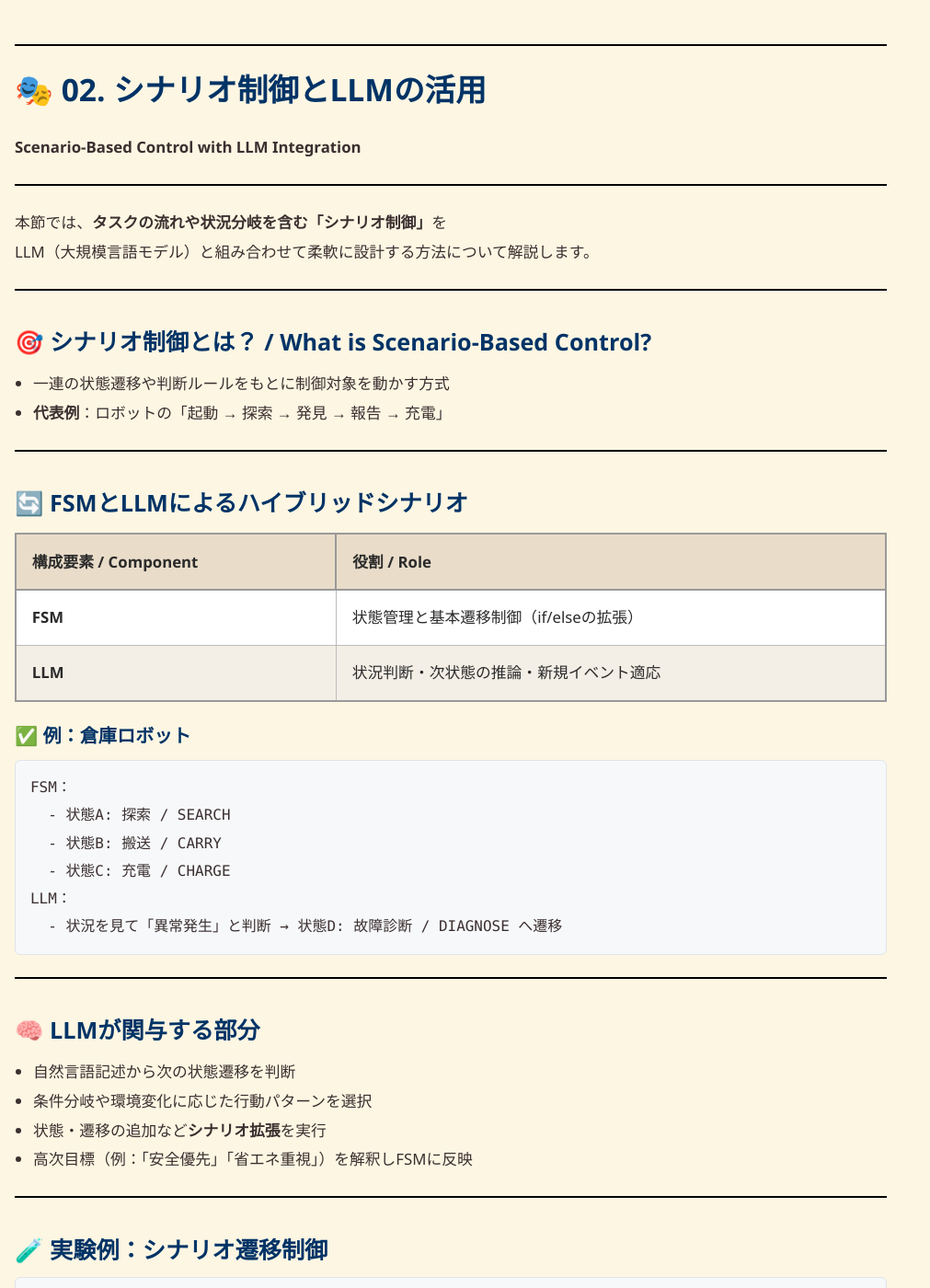
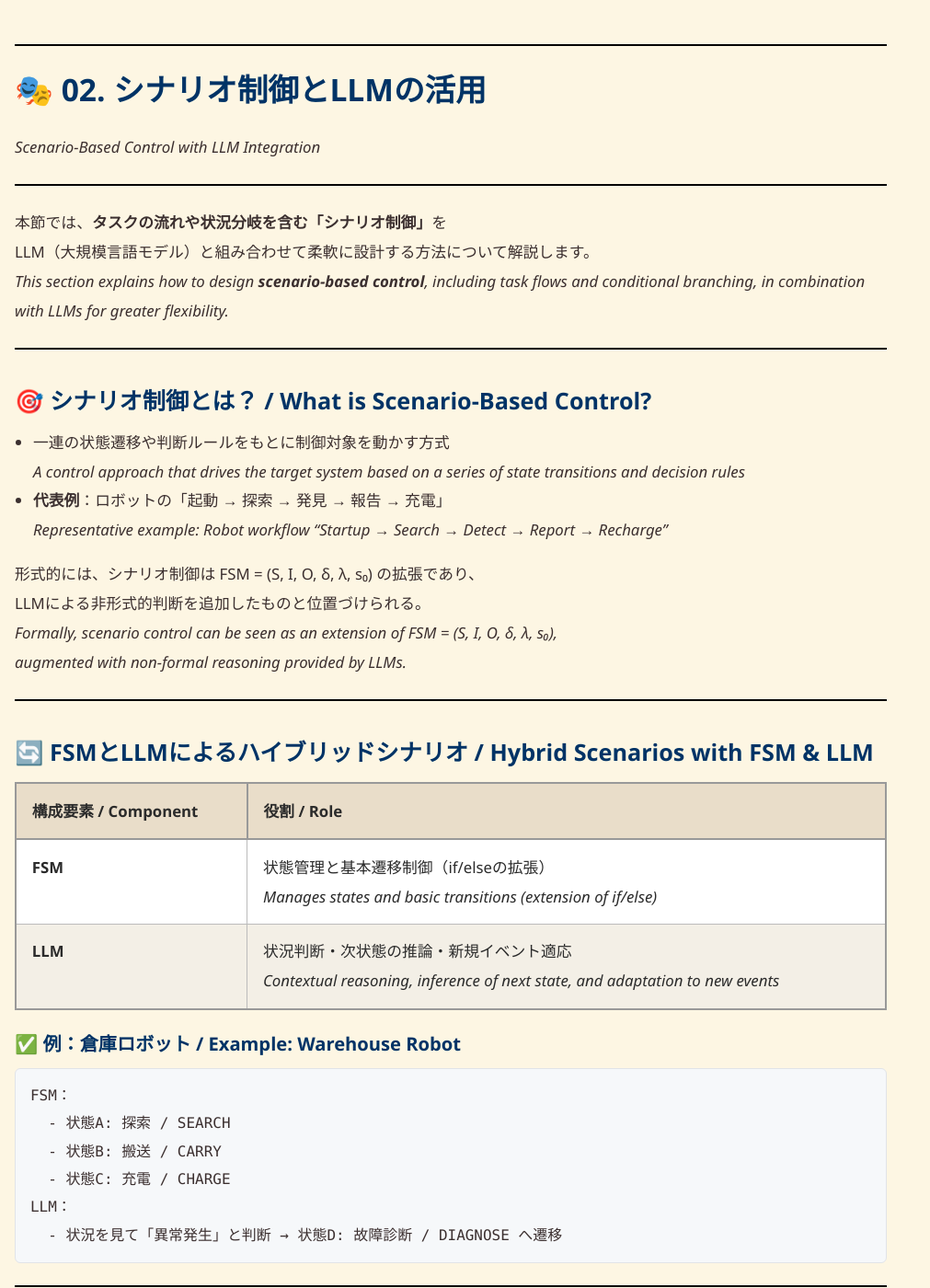
Before and after one commit to Samizo-AITL/EduController, a Jekyll site: the page built from part09_llm_hybrid/theory/02_scenario_control.md, in a window 1280 px wide and 1400 px high. Shown: the whole window at 92% size, without its empty margins (0-1011 px from the left). Built offline with Jekyll 4.4.1, drawn with Linux system fonts in a browser that asks for light colours; some of the changed text lies outside the part shown.

Commit message:
Update 02_scenario_control.md

````diff
--- a/part09_llm_hybrid/theory/02_scenario_control.md
+++ b/part09_llm_hybrid/theory/02_scenario_control.md
@@ -7,30 +7,38 @@ permalink: /part09_llm_hybrid/theory/02_scenario_control.html
 ---
 
 # 🎭 02. シナリオ制御とLLMの活用
-**Scenario-Based Control with LLM Integration**
+*Scenario-Based Control with LLM Integration*
 
 ---
 
 本節では、**タスクの流れや状況分岐を含む「シナリオ制御」**を
 LLM（大規模言語モデル）と組み合わせて柔軟に設計する方法について解説します。
+*This section explains how to design **scenario-based control**, including task flows and conditional branching, in combination with LLMs for greater flexibility.*
 
 ---
 
 ## 🎯 **シナリオ制御とは？ / What is Scenario-Based Control?**
 
 - 一連の状態遷移や判断ルールをもとに制御対象を動かす方式
+  *A control approach that drives the target system based on a series of state transitions and decision rules*
 - **代表例**：ロボットの「起動 → 探索 → 発見 → 報告 → 充電」
+  *Representative example: Robot workflow “Startup → Search → Detect → Report → Recharge”*
+
+形式的には、シナリオ制御は FSM = (S, I, O, δ, λ, s₀) の拡張であり、
+LLMによる非形式的判断を追加したものと位置づけられる。
+*Formally, scenario control can be seen as an extension of FSM = (S, I, O, δ, λ, s₀),
+augmented with non-formal reasoning provided by LLMs.*
 
 ---
 
-## 🔄 **FSMとLLMによるハイブリッドシナリオ**
+## 🔄 **FSMとLLMによるハイブリッドシナリオ / Hybrid Scenarios with FSM & LLM**
 
 | **構成要素 / Component** | **役割 / Role** |
 |----------|------|
-| **FSM** | 状態管理と基本遷移制御（if/elseの拡張） |
-| **LLM** | 状況判断・次状態の推論・新規イベント適応 |
+| **FSM** | 状態管理と基本遷移制御（if/elseの拡張） <br>*Manages states and basic transitions (extension of if/else)* |
+| **LLM** | 状況判断・次状態の推論・新規イベント適応 <br>*Contextual reasoning, inference of next state, and adaptation to new events* |
 
-### ✅ **例：倉庫ロボット**
+### ✅ **例：倉庫ロボット / Example: Warehouse Robot**
 
 ```
 FSM：
@@ -43,49 +51,64 @@ LLM：
 
 ---
 
-## 🧠 **LLMが関与する部分**
+## 🧠 **LLMが関与する部分 / LLM Involvement**
 
 - 自然言語記述から次の状態遷移を判断
+  *Infers the next state from natural language descriptions*
 - 条件分岐や環境変化に応じた行動パターンを選択
+  *Selects behavior patterns according to conditional branches and environmental changes*
 - 状態・遷移の追加など**シナリオ拡張**を実行
+  *Executes **scenario extensions** such as adding states or transitions*
 - 高次目標（例：「安全優先」「省エネ重視」）を解釈しFSMに反映
+  *Interprets high-level goals (e.g., “safety first”, “energy saving”) and maps them into FSM*
 
 ---
 
-## 🧪 **実験例：シナリオ遷移制御**
+## 🧪 **実験例：シナリオ遷移制御 / Experimental Example: Scenario Transition Control**
 
 ```python
 states = ['IDLE', 'SEARCH', 'CARRY', 'AVOID', 'CHARGE']
 
 def next_state_from_llm(current_state, observation_text):
     # LLM APIまたは組込みモデルに問い合わせ
+    # Query an LLM API or an embedded model
     return response_suggested_state
 ```
 
 ---
 
-## 💡 **応用可能な分野**
+## 💡 **応用可能な分野 / Applicable Domains**
 
 - 自律移動ロボット
+  *Autonomous mobile robots*
 - ドローン制御
+  *Drone control*
 - ゲームAI・教育ロボット
+  *Game AI and educational robots*
 - 工場シナリオ自動化・異常対話対応
+  *Factory automation and exception dialogue handling*
 
 ---
 
-## 🔚 **まとめ**
+## 🔚 **まとめ / Summary**
 
 - シナリオ制御はFSMで構築できるが、LLMを加えると**柔軟性と文脈理解**が増す
+  *Scenario control can be constructed using FSM, but adding LLM increases **flexibility and contextual understanding***
 - クラウド型LLMは設計支援、組込み型LLMはリアルタイム適応に強み
+  *Cloud-based LLMs are strong in design support, while embedded LLMs are strong in real-time adaptation*
 - **知能的フロー制御**を実現可能
+  *Enables the realization of **intelligent flow control***
 
 ---
 
 ## 📁 **次へ / Next**
 
 📄 [03_exception_handling.md](03_exception_handling.md)
+*Proceed to 03_exception_handling.md*
 
 ---
 
 **⬅️ [01_fsm_pid_llm.md](01_fsm_pid_llm.md)**
+*Back to 01_fsm_pid_llm.md*
 **🏠 [Part 9 トップに戻る](../index.md)**
+*Back to Part 9 Top*
````
